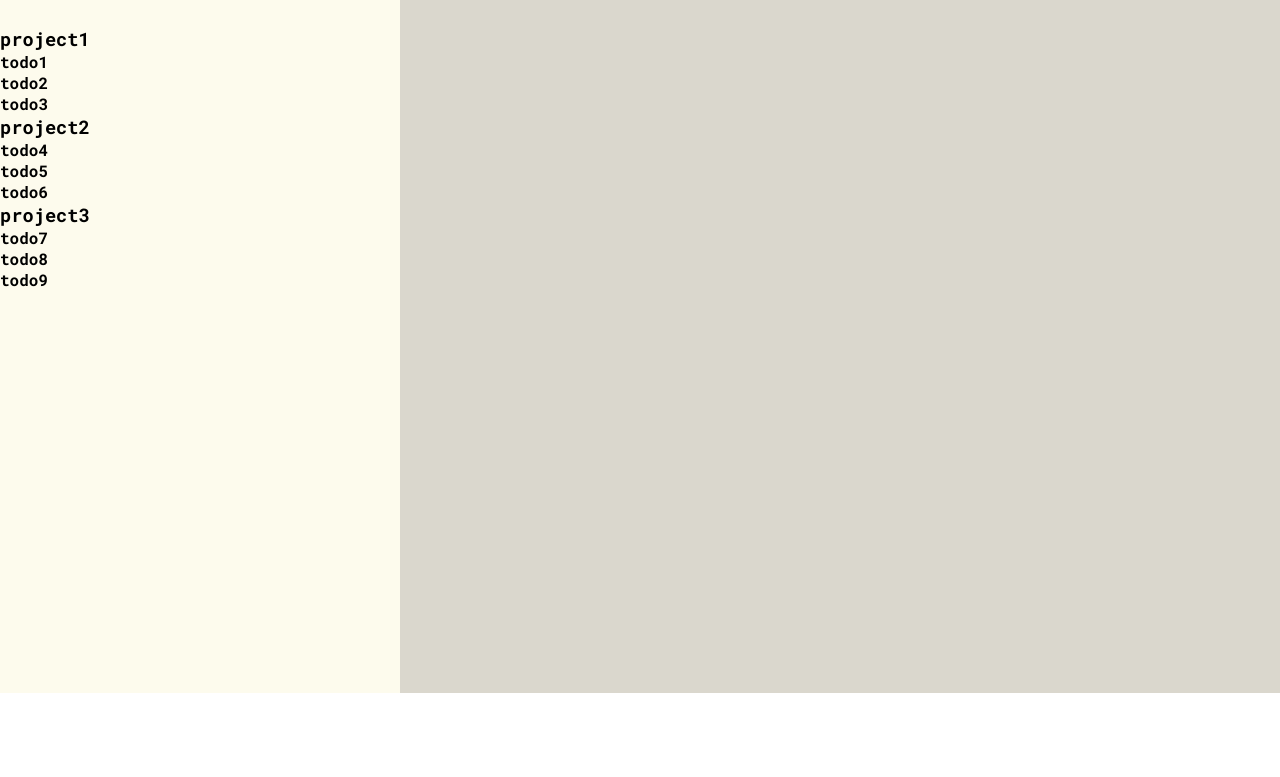
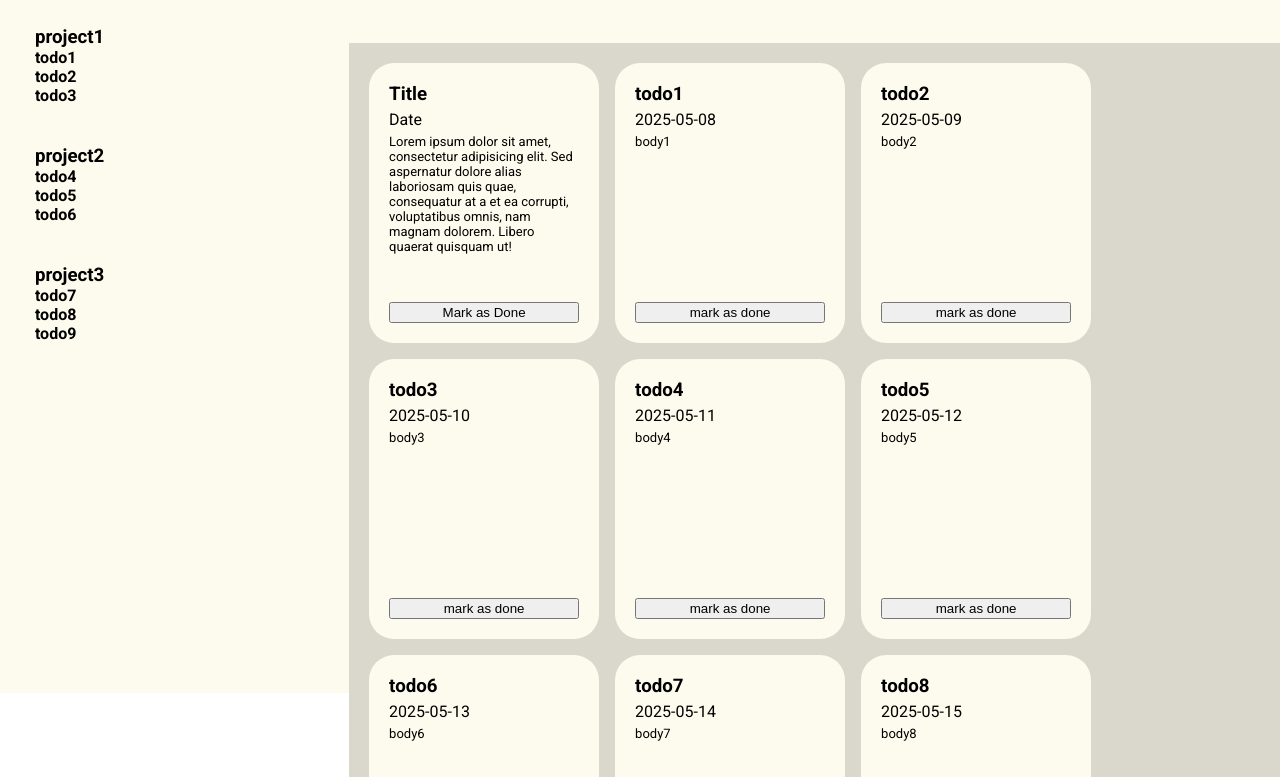
Before and after one commit to adithyan-sajan/Vanilla-ToDo, a website built with webpack: page src/template.html in a window 1280 px wide. Shown: the part 107-884 px from the top of the page. Before the commit the page ends 800 px from the top, so only its background shows below. Built offline with nearby package versions, Linux system fonts and the light colour scheme; a web font is replaced by a local one.

Commit message:
fix card overflow

```diff
--- /dev/null
+++ b/src/displayManager.js
@@ -0,0 +1,39 @@
+export function attachToSidebar(sideBarRoot, projectArr) {
+    projectArr.forEach((project) => {
+        let div = document.createElement("div");
+        sideBarRoot.appendChild(div);
+        let h3 = document.createElement("h3");
+        div.appendChild(h3)
+        h3.innerHTML = project.name;
+        for (let item of project.todos) {
+            let h4 = document.createElement("h4");
+            h4.innerHTML = item.name;
+            div.appendChild(h4)
+        }
+    })
+}
+export function generateCards(cardContainer, projectArr) {
+    projectArr.forEach((project) => {
+        for (let item of project.todos) {
+            let div = document.createElement("div");
+            div.classList.add("card");
+            cardContainer.appendChild(div);
+
+            let h3 = document.createElement("h3");
+            let date = document.createElement("p");
+            let body = document.createElement("p");
+            let btn = document.createElement("button");
+            console.log(item);
+            h3.textContent = item.name;
+            date.textContent = item.date;
+            body.textContent = item.body;
+            body.classList.add("body-text");
+            btn.textContent = "mark as done";
+
+            div.appendChild(h3);
+            div.appendChild(date);
+            div.appendChild(body);
+            div.appendChild(btn);
+        }
+    })
+}
--- a/src/index.js
+++ b/src/index.js
@@ -1,63 +1,8 @@
 import './styles.css'
 import *  as projectManager from './projectManager'
-
-// const projectContainer = (function () {
-//     const projects = [];
-//     function addToContainer(object) {
-//         projects.push(object);
-//     };
-//     function getProjects() {
-//         return projects;
-//     }
-//     return {
-//         getProjects,
-//         addToContainer
-//     }
-// })();
-
-// function createProject(name) {
-//     return {
-//         name,
-//         todos: [],
-//         addToProject: function (object) {
-//             this.todos.push(object)
-//         },
-//         getToDos: function () {
-//             return this.todos
-//         }
-//     }
-// }
-
-// function projectManager.createToDo(name, body, date, priority) {
-//     return {
-//         name,
-//         body,
-//         date,
-//         priority
-//     }
-// }
+import *  as displayManager from './displayManager'
 
 let projectContainer = projectManager.createProjectContainer()
-
-
-function attachToSidebar() {
-    const sideBarRoot = document.querySelector(".projects");
-    const projectArr = projectContainer.getProjects();
-    projectArr.forEach((project) => {
-        let div = document.createElement("div");
-        sideBarRoot.appendChild(div);
-        let h3 = document.createElement("h3");
-        div.appendChild(h3)
-        h3.innerHTML = project.name;
-        for (let item of project.todos) {
-            let h4 = document.createElement("h4");
-            h4.innerHTML = item.name;
-            div.appendChild(h4)
-        }
-    })
-}
-
-
 
 let todo1 = projectManager.createToDo("todo1", "body1", "2025-05-08", "high");
 let todo2 = projectManager.createToDo("todo2", "body2", "2025-05-09", "medium");
@@ -90,7 +35,13 @@ projectContainer.addToContainer(project1);
 projectContainer.addToContainer(project2);
 projectContainer.addToContainer(project3);
 
-attachToSidebar();
+const sideBarRoot = document.querySelector(".projects");
+const projectArr = projectContainer.getProjects();
+displayManager.attachToSidebar(sideBarRoot, projectArr)
+
+const cardContainer = document.querySelector(".card-container");
+displayManager.generateCards(cardContainer, projectArr);
+
 
 console.log(todo1);
 console.log(projectContainer.getProjects());
--- a/src/styles.css
+++ b/src/styles.css
@@ -5,8 +5,15 @@
 }
 body {
   display: flex;
-  font-family: "Roboto Mono", sans-serif;
+  font-family: "Roboto", sans-serif;
 }
+.bold-text {
+  font-size: xx-large;
+}
+.light-grey {
+  color: rgb(112, 107, 107);
+}
+
 .image-cropper {
   width: 75px;
   height: 75px;
@@ -17,14 +24,13 @@ body {
 }
 .profile-pic {
   display: inline;
-  margin: 0 auto;
-  margin-left: -25%;
+  margin: 0 auto 0 -25%;
   height: 100%;
   width: auto;
 }
 
 .left-side {
-  flex: 2;
+  flex: 1.5;
   max-width: 400px;
   background-color: #fdfbed;
   height: 100vh;
@@ -35,6 +41,9 @@ body {
 .right-side {
   flex: 4;
   background-color: #dad7cd;
+  display: grid;
+  grid-template-rows: minmax(150px,150px) 5fr;
+  grid-template-columns: 1fr;
 }
 .avatar-name {
   display: flex;
@@ -43,9 +52,40 @@ body {
   padding-left: 60px;
   gap: 20px;
 }
-.bold-text {
-  font-size: xx-large;
+.projects {
+  display: flex;
+  flex-direction: column;
+  padding-left: 10%;
+  gap: 40px;
 }
-.light-grey {
-  color: rgb(112, 107, 107);
+.right-header {
+  background-color: #fdfbed;
+  padding: 25px;
 }
+.card-container {
+  display: grid;
+  gap: 1rem;
+  grid-template-columns: repeat(auto-fill, minmax(180px, 230px));
+  grid-auto-rows: minmax(200px, 280px);
+  padding: 20px;
+
+}
+.card {
+  width: 100%;
+  height: 100%;
+  min-width: 0;
+  background-color: #fdfbed;
+  padding: 20px;
+  display: flex;
+  flex-direction: column;
+  border-radius: 25px;
+  gap: 5px;
+}
+.body-text {
+  font-size: small;
+  font-weight: 400;
+  text-overflow: ellipsis;
+}
+button {
+  margin-top: auto;
+}
--- a/src/template.html
+++ b/src/template.html
@@ -11,13 +11,23 @@
         <div class="image-cropper">
           <img class="profile-pic" src="./assets/dog.jpg" alt="" />
         </div>
-        <span>
+        <div>
           <p class="bold-text">John Wick</p>
           <p class="light-grey">wick@continental</p>
-        </span>
+        </div>
       </div>
       <div class="projects"></div>
     </div>
-    <div class="right-side"></div>
+    <div class="right-side">
+      <div class="right-header"><h1>Vanilla ToDo List</h1></div>
+      <div class="card-container">
+        <div class="card">
+          <h3>Title</h3>
+          <p>Date</p>
+          <p class="body-text">Lorem ipsum dolor sit amet, consectetur adipisicing elit. Sed aspernatur dolore alias laboriosam quis quae, consequatur at a et ea corrupti, voluptatibus omnis, nam magnam dolorem. Libero quaerat quisquam ut!</p>
+          <button type="button">Mark as Done</button>
+        </div>
+      </div>
+    </div>
   </body>
 </html>
```
